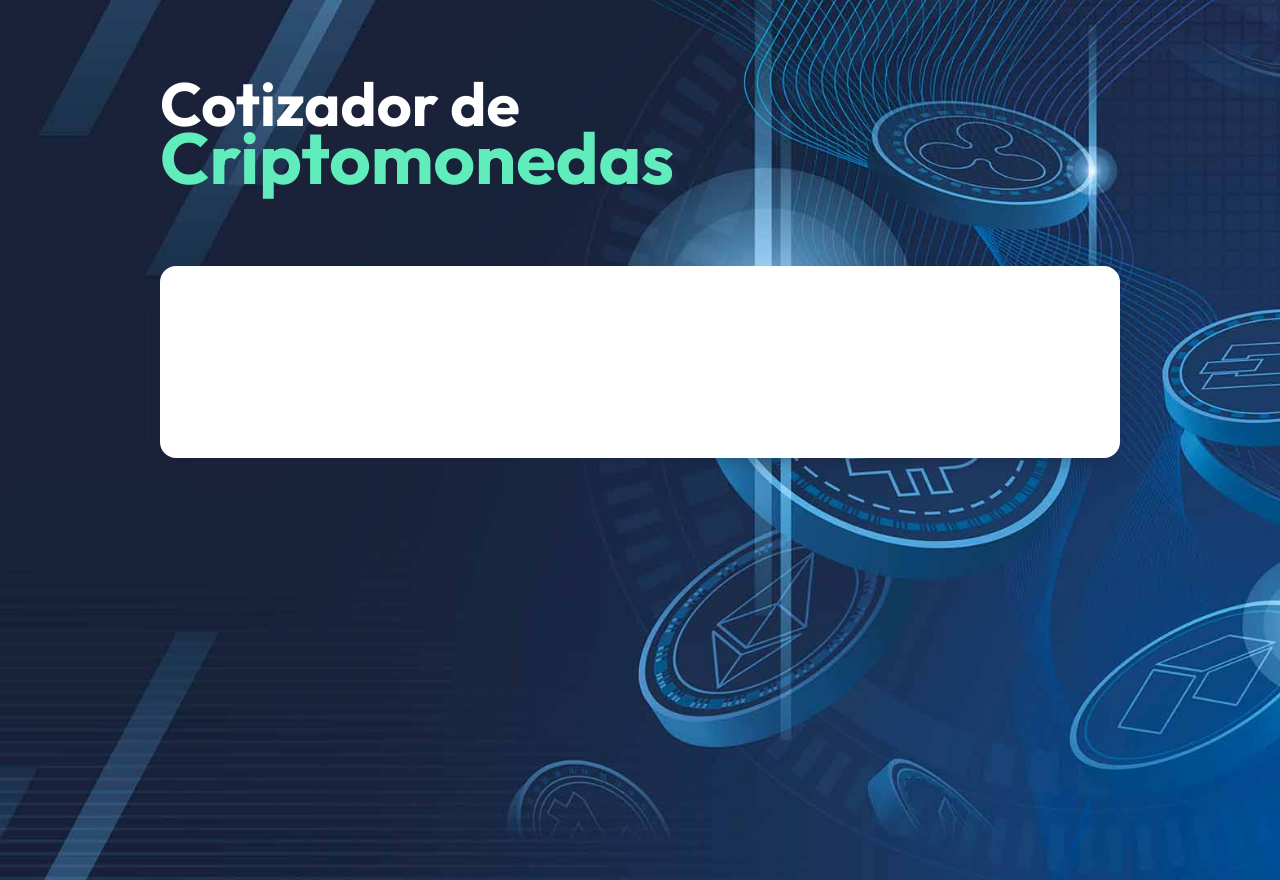
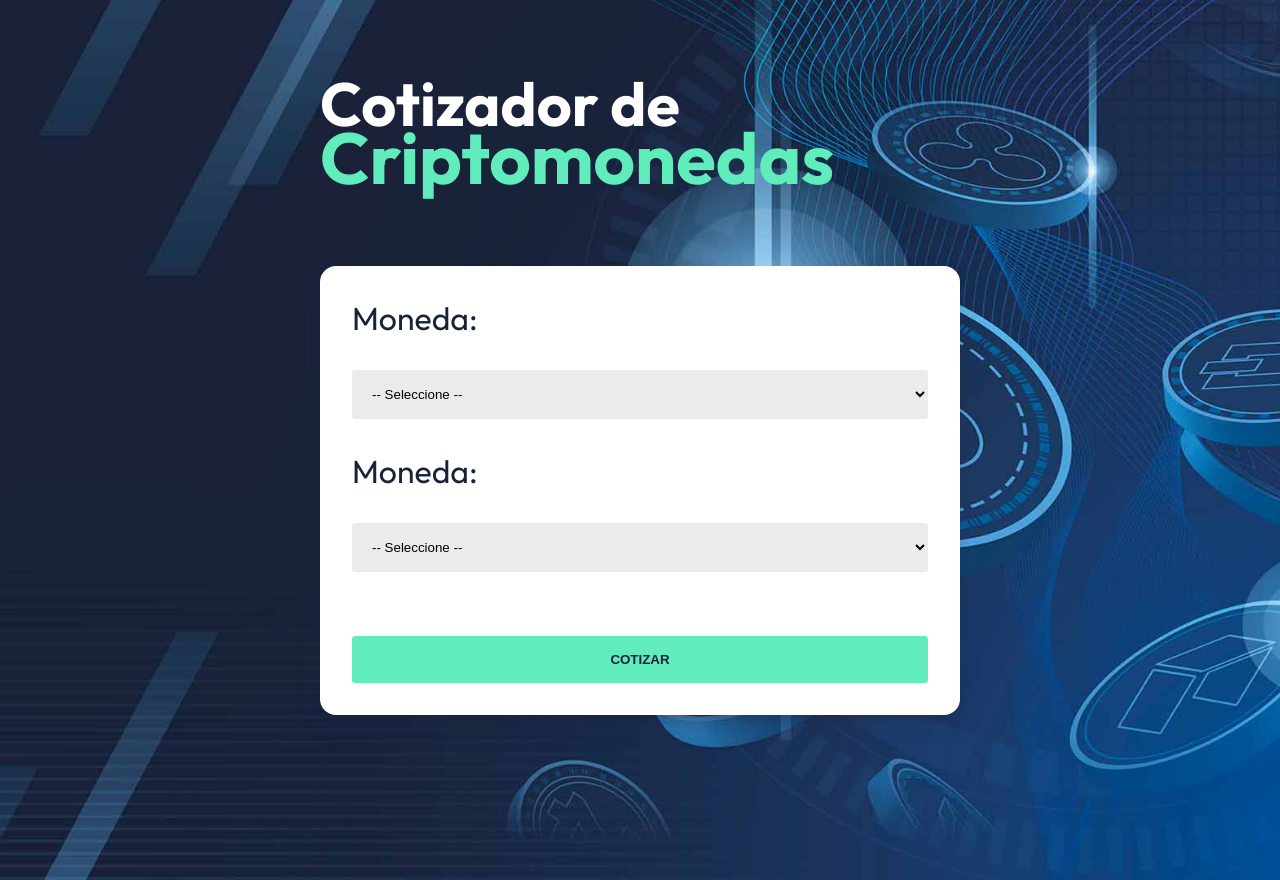
Before and after one commit to codebyjavi/cripto-ts, a React (Vite) app: page / in a window 1280 px wide. Built offline with nearby package versions, Linux system fonts and the light colour scheme.

Commit message:
add currencies array

```diff
--- a/src/App.tsx
+++ b/src/App.tsx
@@ -1,3 +1,4 @@
+import CriptoSearchForm from "./components/CriptoSearchForm"
 
 
 function App() {
@@ -10,7 +11,7 @@ function App() {
         </h1>
 
         <div className="content">
-
+          <CriptoSearchForm/>
         </div>
       </div>
     </>
--- /dev/null
+++ b/src/components/CriptoSearchForm.tsx
@@ -0,0 +1,32 @@
+
+export default function CriptoSearchForm() {
+  return (
+    <form
+        className="form"
+    >
+        <div className="field">
+            <label htmlFor="currency">Moneda: </label>
+            <select
+                name="currency"
+                id="currency"
+            >
+                <option value="">-- Seleccione --</option>
+
+            </select>
+        </div>
+
+        <div className="field">
+            <label htmlFor="criptoCurrency">Moneda: </label>
+            <select
+                name="criptoCurrency"
+                id="criptoCurrency"
+            >
+                <option value="">-- Seleccione --</option>
+
+            </select>
+        </div>
+
+        <input type="submit" value='Cotizar'/>
+    </form>
+  )
+}
--- a/src/index.css
+++ b/src/index.css
@@ -18,9 +18,10 @@ body {
   background-size: cover;
   min-height: 100vh;
   font-family: "Outfit", sans-serif;
+  font-size: 2rem;
 }
 .container {
-  max-width: 60rem;
+  max-width: 40rem;
   width: 95%;
   margin: 0 auto;
 }
@@ -37,8 +38,38 @@ body {
 }
 .content {
   margin-top: 5rem;
-  padding: 6rem 2rem;
+  padding: 2rem;
   background-color: var(--white);
   border-radius: 1rem;
   box-shadow: rgba(50, 50, 93, 0.25) 0px 13px 27px -5px, rgba(0, 0, 0, 0.3) 0px 8px 16px -8px;
 }
+.form,
+.field{
+  display: flex;
+  flex-direction: column;
+  gap: 2rem;
+}
+.form label {
+  color: var(--black);
+}
+.form select {
+  background-color: #ECEBEB;
+  border: none;
+  padding: 1rem;
+  border-radius: .2rem;
+}
+.form [type="submit"] {
+  background: var(--primary);
+  color: var(--black);
+  border: none;
+  padding: 1rem;
+  cursor: pointer;
+  font-weight: 900;
+  text-transform: uppercase;
+  margin-top: 2rem;
+  border-radius: .2rem;
+  transition: background-color 200ms ease;
+}
+.form [type="submit"]:hover {
+  background: #0CB387;
+}
--- /dev/null
+++ b/src/types/index.ts
@@ -0,0 +1,4 @@
+export type Currency = {
+    code: string,
+    name: string
+}
```
Also changed, not shown: src/data/index.ts (added, +9 -0 lines).
